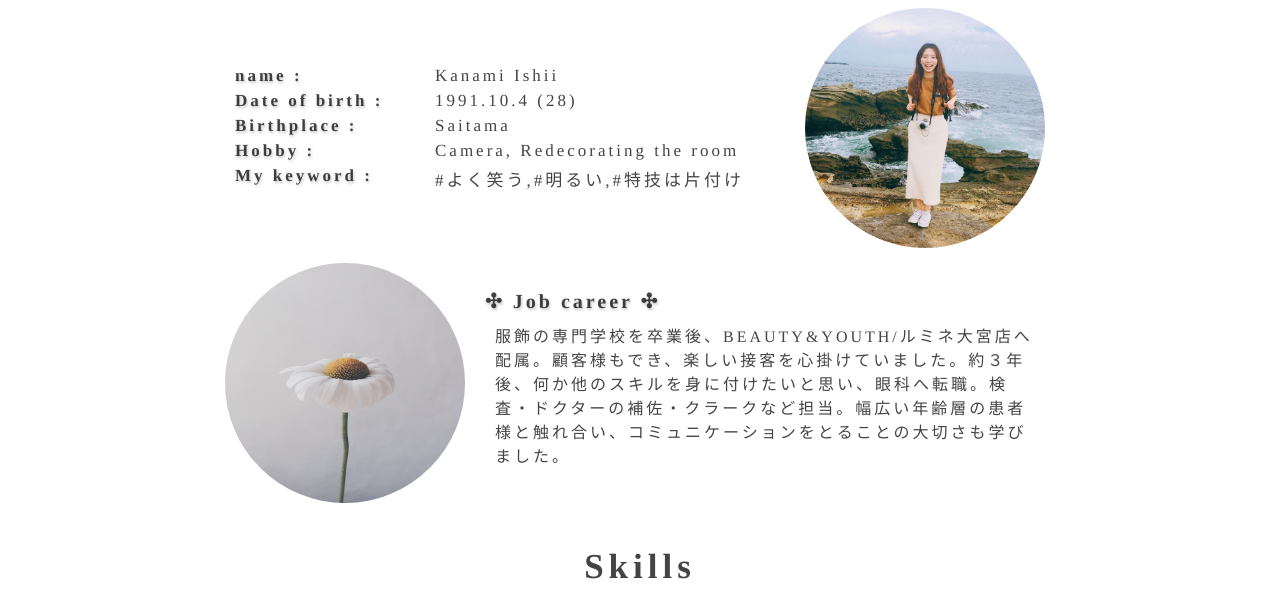
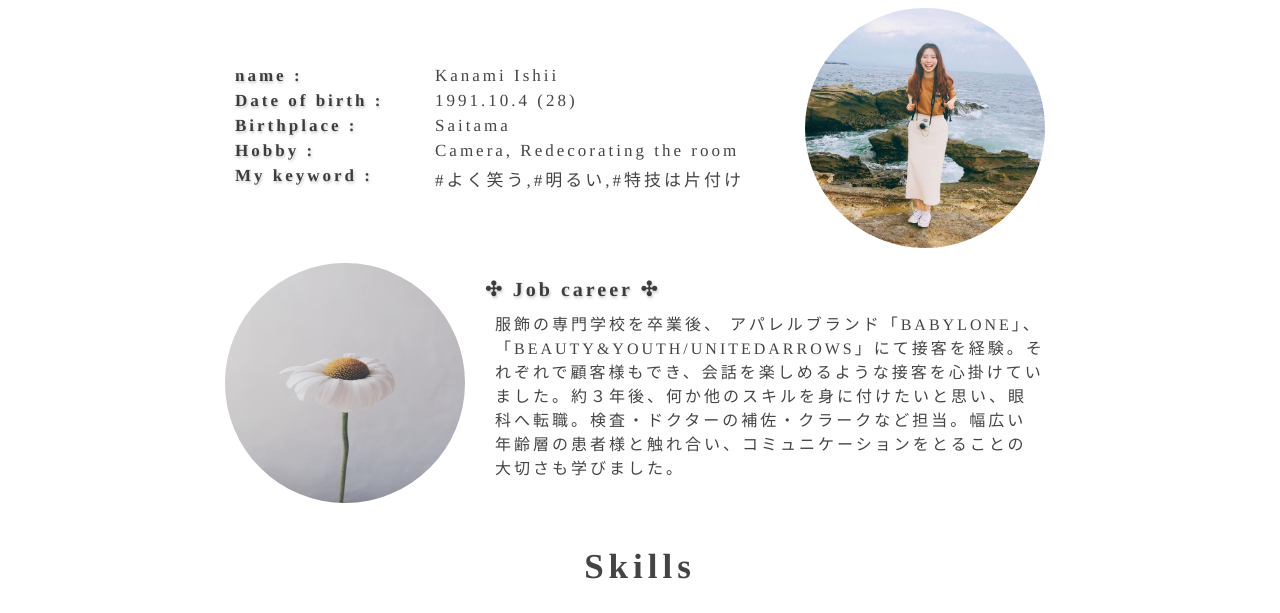
Before and after one commit to k-ishi-k/my-portflio, a plain HTML site: page index.html in a window 1280 px wide. Shown: the part 558-1171 px from the top of the page. Drawn offline with nearby package versions, Linux system fonts and the light colour scheme.

Commit message:
Update index.html

```diff
--- a/index.html
+++ b/index.html
@@ -53,7 +53,7 @@
            <img src ="white.jpg" width="240px" height="240px">
              <div class="job-text">
                 <h3>✣ Job career ✣</h3>
-                <p>服飾の専門学校を卒業後、BEAUTY&YOUTH/ルミネ大宮店へ配属。顧客様もでき、楽しい接客を心掛けていました。約３年後、何か他のスキルを身に付けたいと思い、眼科へ転職。検査・ドクターの補佐・クラークなど担当。幅広い年齢層の患者様と触れ合い、コミュニケーションをとることの大切さも学びました。</p>
+                <p>服飾の専門学校を卒業後、 アパレルブランド「BABYLONE」、「BEAUTY&YOUTH/UNITEDARROWS」にて接客を経験。それぞれで顧客様もでき、会話を楽しめるような接客を心掛けていました。約３年後、何か他のスキルを身に付けたいと思い、眼科へ転職。検査・ドクターの補佐・クラークなど担当。幅広い年齢層の患者様と触れ合い、コミュニケーションをとることの大切さも学びました。</p>
             </div>
          </div>
         </section>
```
